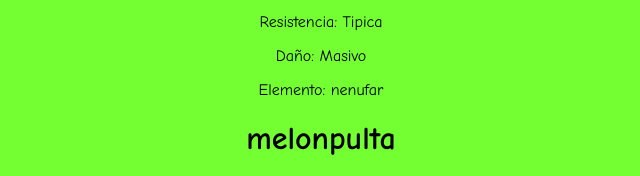
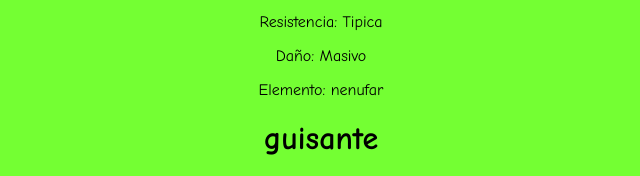
Before and after one commit to brandon852pvz/plantas-vs-zombies-, a plain HTML site: page gris.htm in a window 1280 px wide. Shown: the part 3208-3384 px from the top of the page, 319-959 px from the left. Drawn offline with Linux system fonts and the light colour scheme.

Commit message:
Add files via upload

```diff
--- a/gris.htm
+++ b/gris.htm
@@ -78,7 +78,7 @@
 <p>Resistencia:	Tipica
 <p>Daño:	Masivo
 <p>Elemento:	nenufar</p></font>
-<body bgcolor="74FF33"><FONT FACE="comic sans ms" COLOR="BLACK"><H1>melonpulta</FONT></H1>
+<body bgcolor="74FF33"><FONT FACE="comic sans ms" COLOR="BLACK"><H1>guisante</FONT></H1>
 </head>
 <body bgcolor="74FF33">
 	<img src="todo.jfif"><font face="comic sans ms" color="BLACK">
```
Also changed, not shown: orange.htm (+1 -1 lines).
